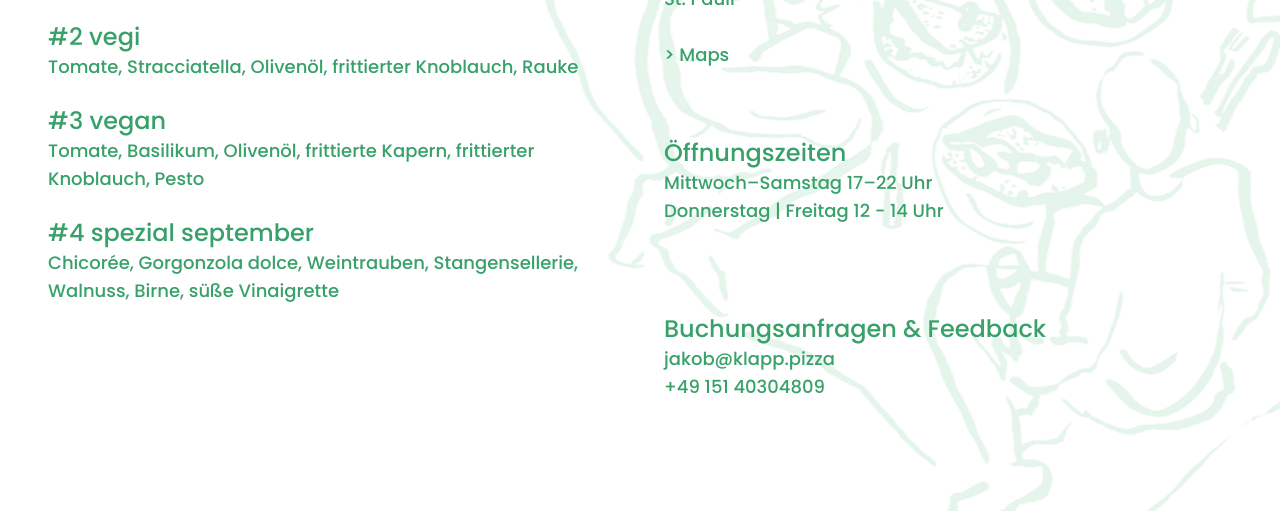
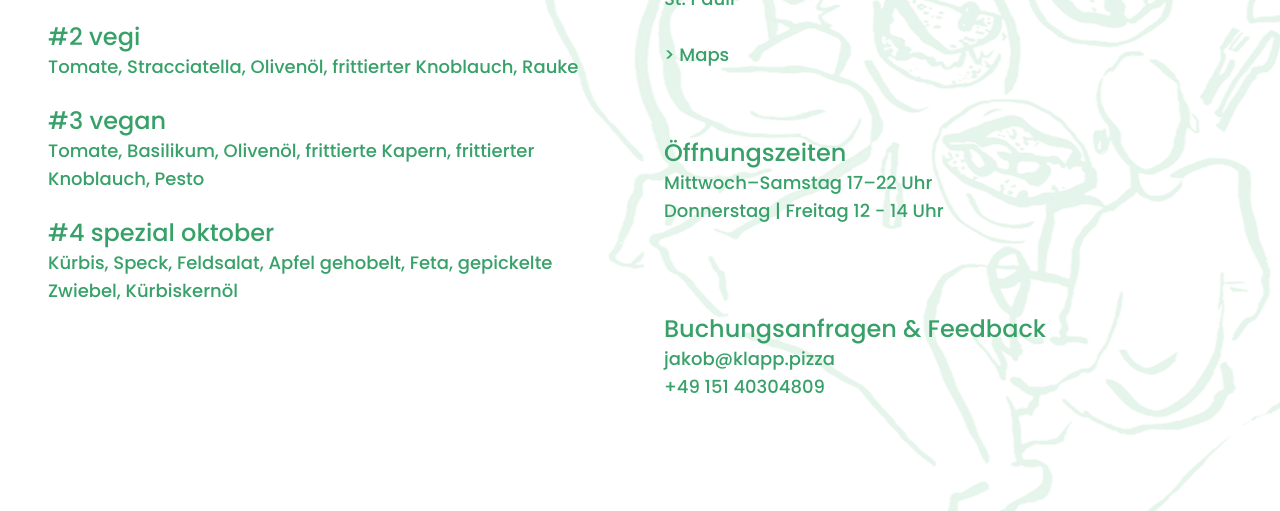
Before and after one commit to jakobhahn/klapp.pizza, a website: page index.html in a window 1280 px wide. Shown: the part 315-826 px from the top of the page. Drawn offline with nearby package versions, Linux system fonts and the light colour scheme.

Commit message:
Update index.html

```diff
--- a/index.html
+++ b/index.html
@@ -78,8 +78,8 @@
                         <p class="text-base md:text-lg joschi-item-description text-joschi-green">Tomate, Basilikum, Olivenöl, frittierte Kapern, frittierter Knoblauch, Pesto</p>
                     </div>
                     <div>
-                        <h3 class="text-xl md:text-2xl joschi-item-heading text-joschi-green">#4 spezial september</h3>
-                        <p class="text-base md:text-lg joschi-item-description text-joschi-green">Chicorée, Gorgonzola dolce, Weintrauben, Stangensellerie, Walnuss, Birne, süße Vinaigrette</p>
+                        <h3 class="text-xl md:text-2xl joschi-item-heading text-joschi-green">#4 spezial oktober</h3>
+                        <p class="text-base md:text-lg joschi-item-description text-joschi-green">Kürbis, Speck, Feldsalat, Apfel gehobelt, Feta, gepickelte Zwiebel, Kürbiskernöl</p>
                     </div>
                 </div>
             </section>
```
